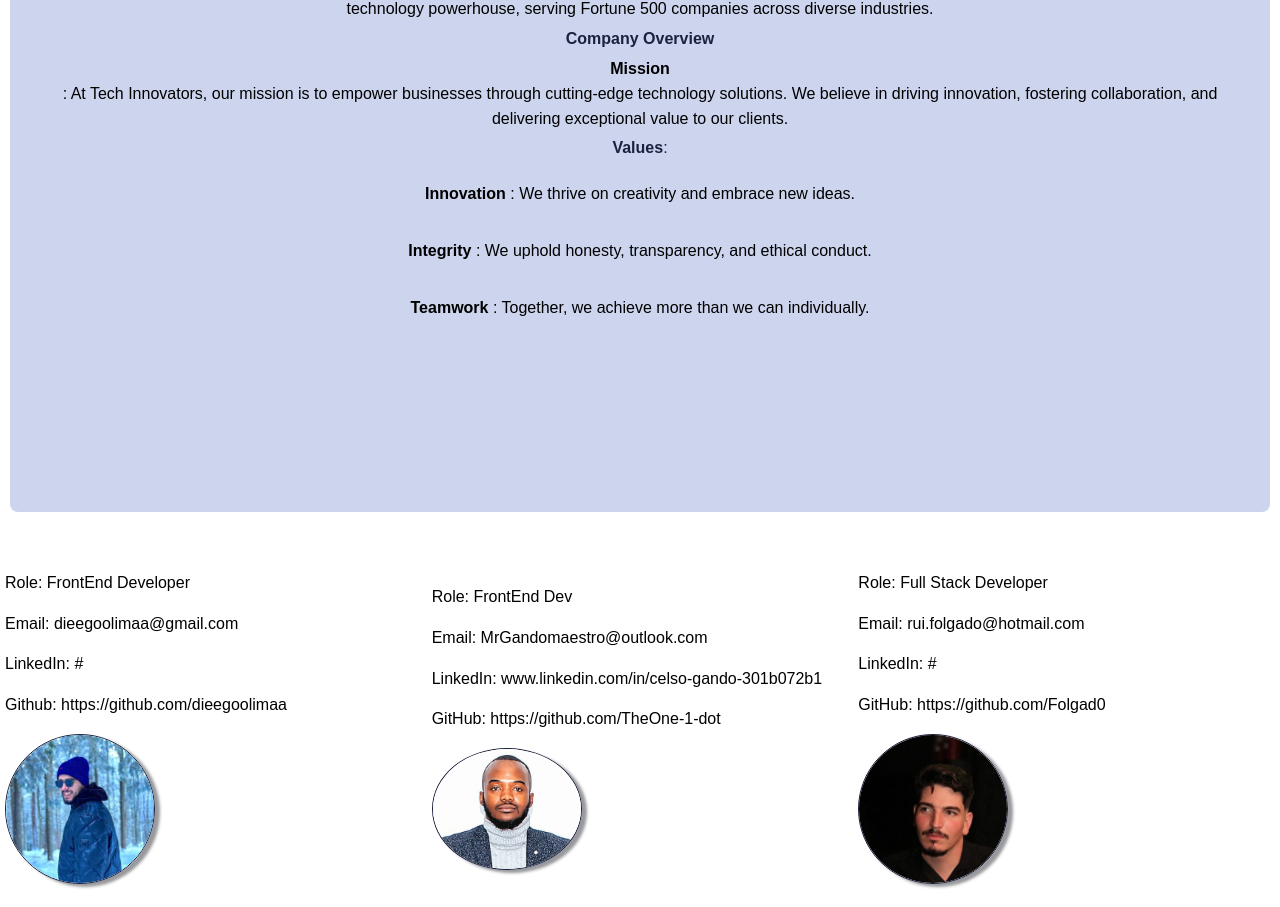
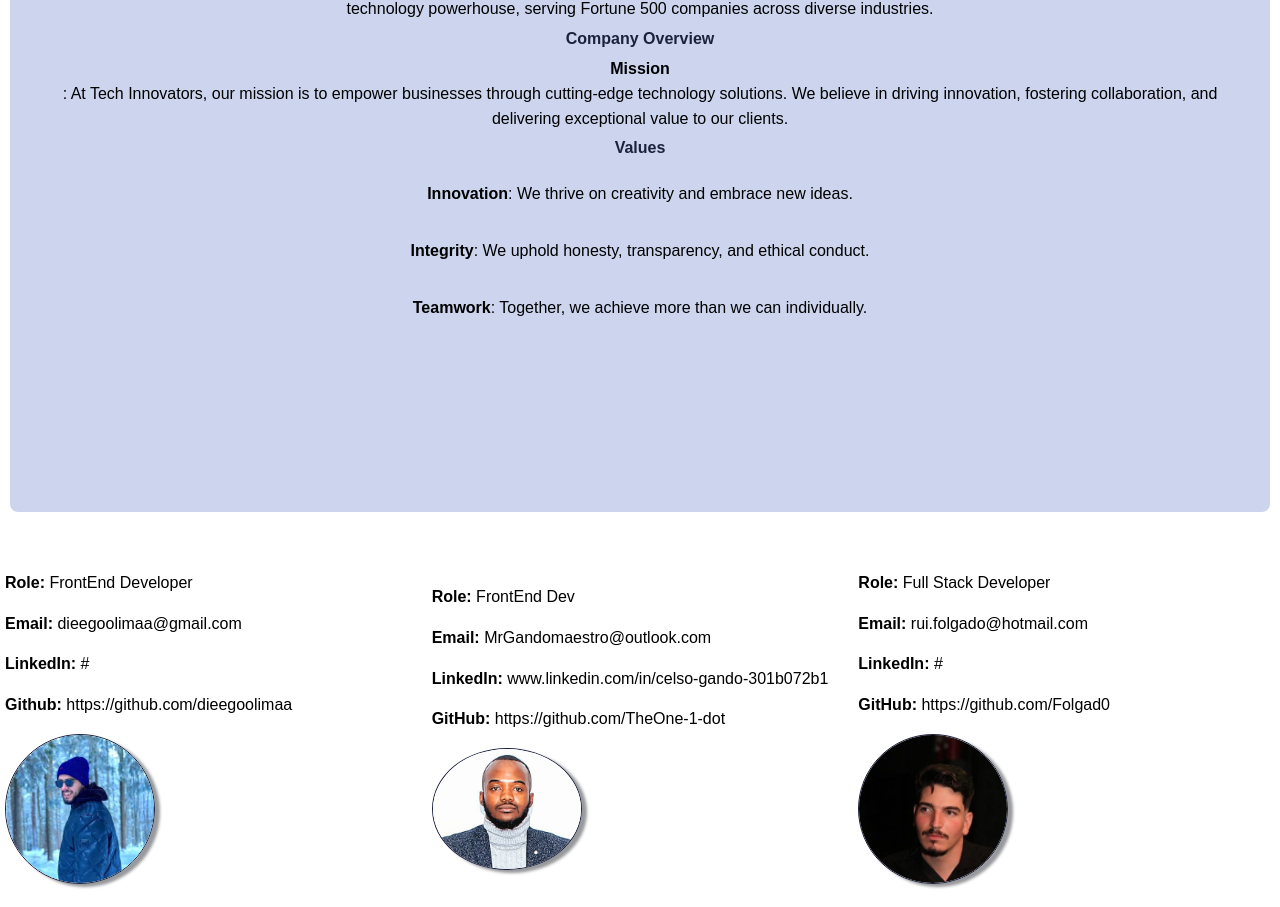
Before and after one commit to dieegoolimaa/emp.directory, a React (Vite) app: page /about in a window 1280 px wide. Shown: the part 318-1225 px from the top of the page. Built offline with nearby package versions, Linux system fonts and the light colour scheme.

Commit message:
Hight done

```diff
--- a/src/component/About.jsx
+++ b/src/component/About.jsx
@@ -12,41 +12,42 @@ function About() {
         Founded in the beginning of 2021 by visionary entrepreneurs, Tech Innovators started as a small software development firm.
         Over the years, we’re growing into a global technology powerhouse, serving Fortune 500 companies across diverse industries.
 
-        <h3> <strong> Company Overview </strong> </h3>
+        <h3> <strong>Company Overview</strong> </h3>
         <strong> Mission </strong>: At Tech Innovators, our mission is to empower businesses through cutting-edge technology solutions.
         We believe in driving innovation, fostering collaboration, and delivering exceptional value to our clients.
 
-        <h3><strong>Values</strong>: </h3>
-        <p><strong> Innovation </strong>: We thrive on creativity and embrace new ideas.</p>
-        <p><strong> Integrity </strong>: We uphold honesty, transparency, and ethical conduct.</p>
-        <p><strong> Teamwork </strong>: Together, we achieve more than we can individually.</p>
+        <h3> <strong>Values</strong> </h3>
+
+        <p> <strong>Innovation</strong>: We thrive on creativity and embrace new ideas.</p>
+        <p> <strong>Integrity</strong>: We uphold honesty, transparency, and ethical conduct.</p>
+        <p> <strong>Teamwork</strong>: Together, we achieve more than we can individually.</p>
       </div>
 
       <div className="container">
         <div className="column">
-          <h2>Diego Lima</h2>
-          <p>Role: FrontEnd Developer</p>
-          <p>Email: dieegoolimaa@gmail.com</p>
-          <p>LinkedIn: #</p>
-          <p>Github: https://github.com/dieegoolimaa</p>
+          <h2> Diego Lima</h2>
+          <p> <strong>Role: </strong>FrontEnd Developer</p>
+          <p> <strong>Email: </strong> dieegoolimaa@gmail.com</p>
+          <p> <strong>LinkedIn: </strong>#</p>
+          <p> <strong>Github: </strong> https://github.com/dieegoolimaa</p>
           <img src="Public/Images/Diego.jpg" alt="Diego Lima" />
         </div>
 
         <div className="column">
           <h2>Celso Gando</h2>
-          <p>Role: FrontEnd Dev</p>
-          <p>Email: MrGandomaestro@outlook.com</p>
-          <p>LinkedIn: www.linkedin.com/in/celso-gando-301b072b1</p>
-          <p>GitHub: https://github.com/TheOne-1-dot</p>
+          <p> <strong> Role:</strong> FrontEnd Dev</p>
+          <p> <strong>Email: </strong> MrGandomaestro@outlook.com</p>
+          <p> <strong> LinkedIn: </strong> www.linkedin.com/in/celso-gando-301b072b1</p>
+          <p> <strong> GitHub: </strong> https://github.com/TheOne-1-dot</p>
           <img src="Public/Images/Celso.jpg" alt="Celso Gando" />
         </div>
 
         <div className="column">
           <h2>Rui Folgado</h2>
-          <p>Role: Full Stack Developer</p>
-          <p>Email: rui.folgado@hotmail.com</p>
-          <p>LinkedIn: #</p>
-          <p>GitHub: https://github.com/Folgad0</p>
+          <p> <strong>Role: </strong> Full Stack Developer</p>
+          <p> <strong>Email: </strong> rui.folgado@hotmail.com</p>
+          <p> <strong>LinkedIn: </strong> #</p>
+          <p> <strong>GitHub: </strong> https://github.com/Folgad0</p>
           <img src="Public/Images/Rui.jpg" alt="Rui Folgado" />
         </div>
       </div>
```
